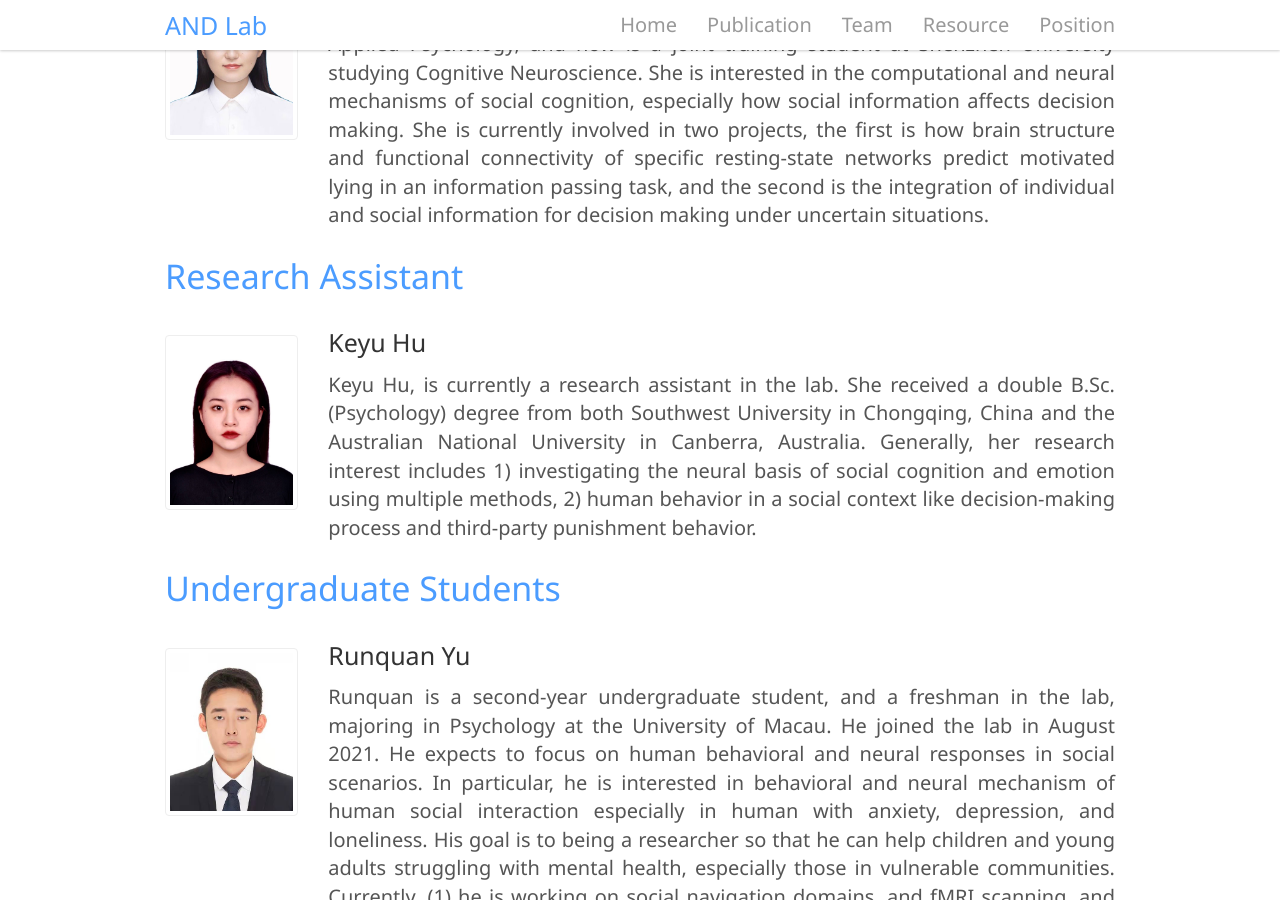
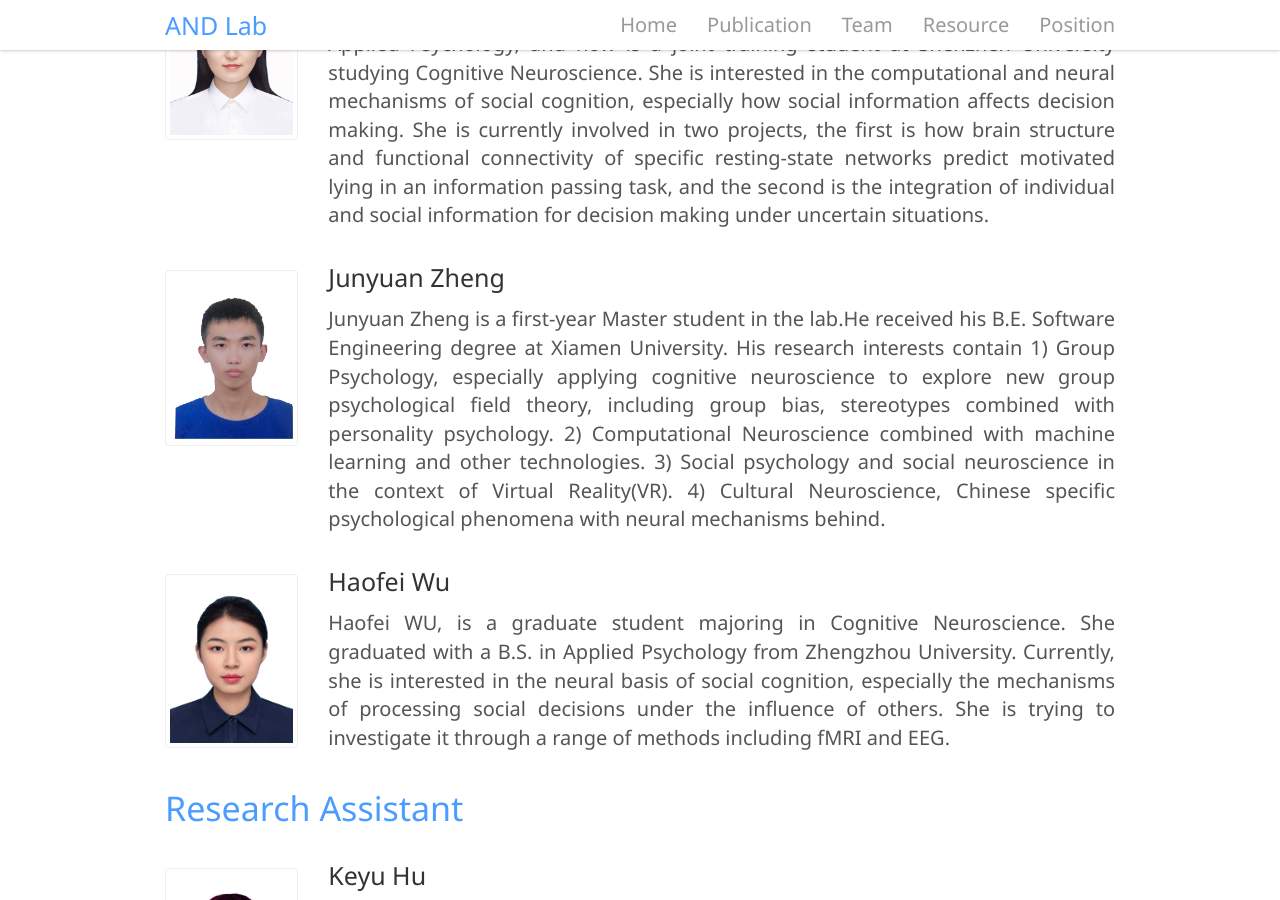
Before and after one commit to andlab-um/lab-website, a Jekyll site: the page built from _pages/team.html, in a window 1280 px wide and 900 px high, scrolled down 3105 px. Built offline with Jekyll 4.4.1, drawn with Linux system fonts in a browser that asks for light colours; nearby versions of some CDN libraries.

Commit message:
add junyuan & haofei

```diff
--- a/_data/member.yml
+++ b/_data/member.yml
@@ -43,6 +43,12 @@
     - name: Luoyao Pang
       image: luoyao.png
       content: Luoyao is a second-year graduate student in the lab. She graduated with a B.A. in Applied Psychology, and now is a joint training student at Shenzhen University studying Cognitive Neuroscience. She is interested in the computational and neural mechanisms of social cognition, especially how social information affects decision making. She is currently involved in two projects, the first is how brain structure and functional connectivity of specific resting-state networks predict motivated lying in an information passing task, and the second is the integration of individual and social information for decision making under uncertain situations.
+    - name: Junyuan Zheng
+      image: junyuanzheng.png
+      content: Junyuan Zheng is a first-year Master student in the lab.He received his B.E. Software Engineering degree at Xiamen University. His research interests contain 1) Group Psychology, especially applying cognitive neuroscience to explore new group psychological field theory, including group bias, stereotypes combined with personality psychology. 2) Computational Neuroscience combined with machine learning and other technologies.  3) Social psychology and social neuroscience in the context of Virtual Reality(VR). 4) Cultural Neuroscience, Chinese specific psychological phenomena with neural mechanisms behind.
+    - name: Haofei Wu
+      image: haofeiwu.png
+      content: Haofei WU, is a graduate student majoring in Cognitive Neuroscience. She graduated with a B.S. in Applied Psychology from Zhengzhou University. Currently, she is interested in the neural basis of social cognition, especially the mechanisms of processing social decisions under the influence of others. She is trying to investigate it through a range of methods including fMRI and EEG.
 
 - title: Research Assistant
   members:
```
Also changed, not shown: assets/images/team/haofeiwu.png (added), assets/images/team/junyuanzheng.png (added).
